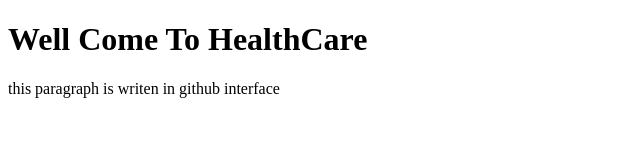
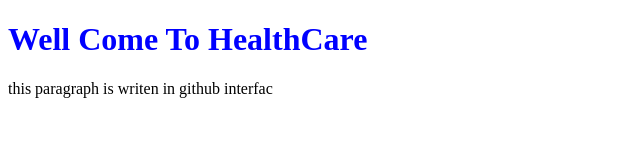
Before and after one commit to khan786-dev/Hospital, a plain HTML site: page index.html in a window 1280 px wide. Shown: the whole page, without its empty margins (0-640 px from the left). Drawn offline with Linux system fonts and the light colour scheme.

Commit message:
Update index.html
add color to h1

```diff
--- a/index.html
+++ b/index.html
@@ -10,8 +10,8 @@
 </head>
 
 <body>
-     <h1>Well Come To HealthCare</h1>
-     <p>this paragraph is writen in github interface
+     <h1 style = "color: blue">Well Come To HealthCare</h1>
+     <p>this paragraph is writen in github interfac</p>
 </body>
 
 </html>
```
